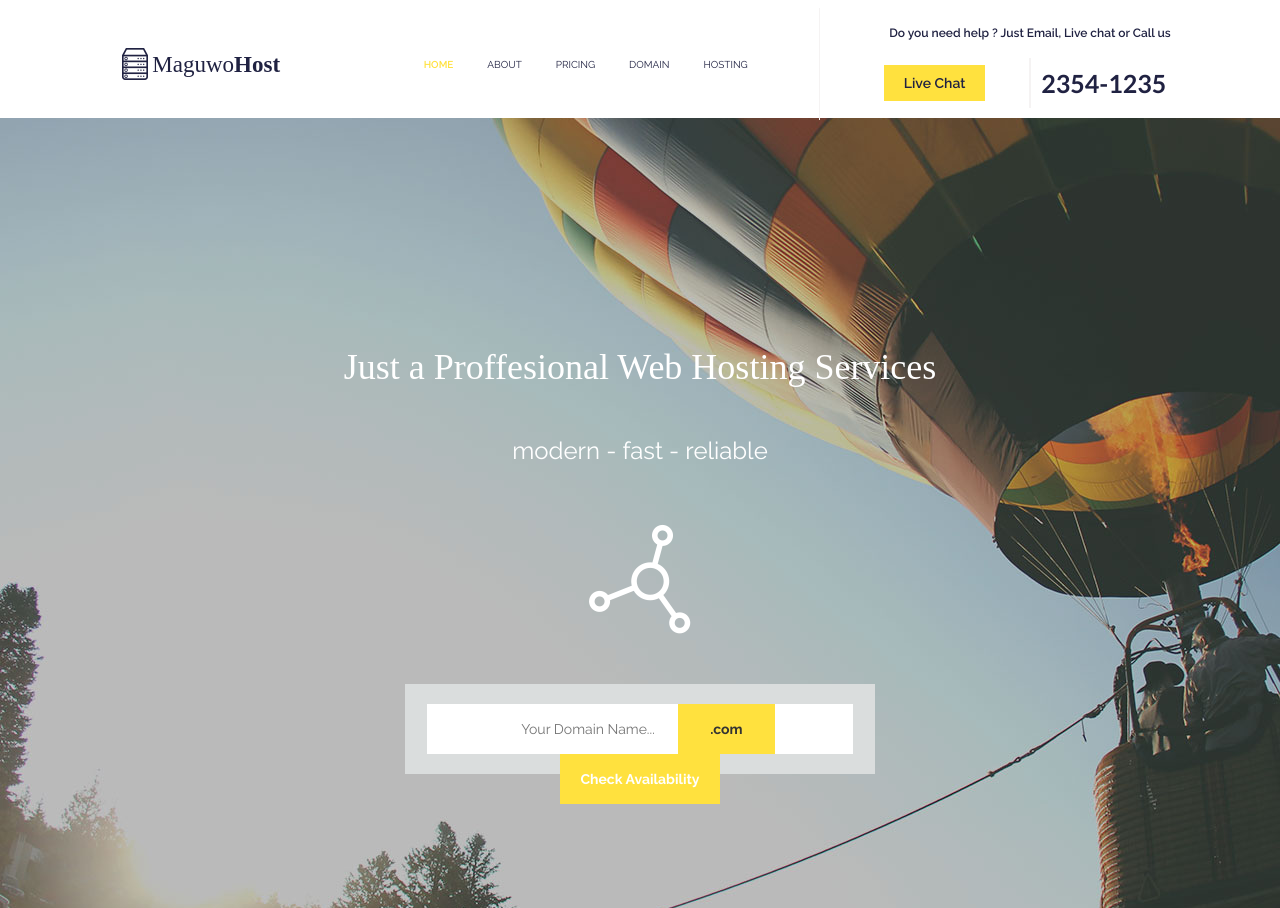
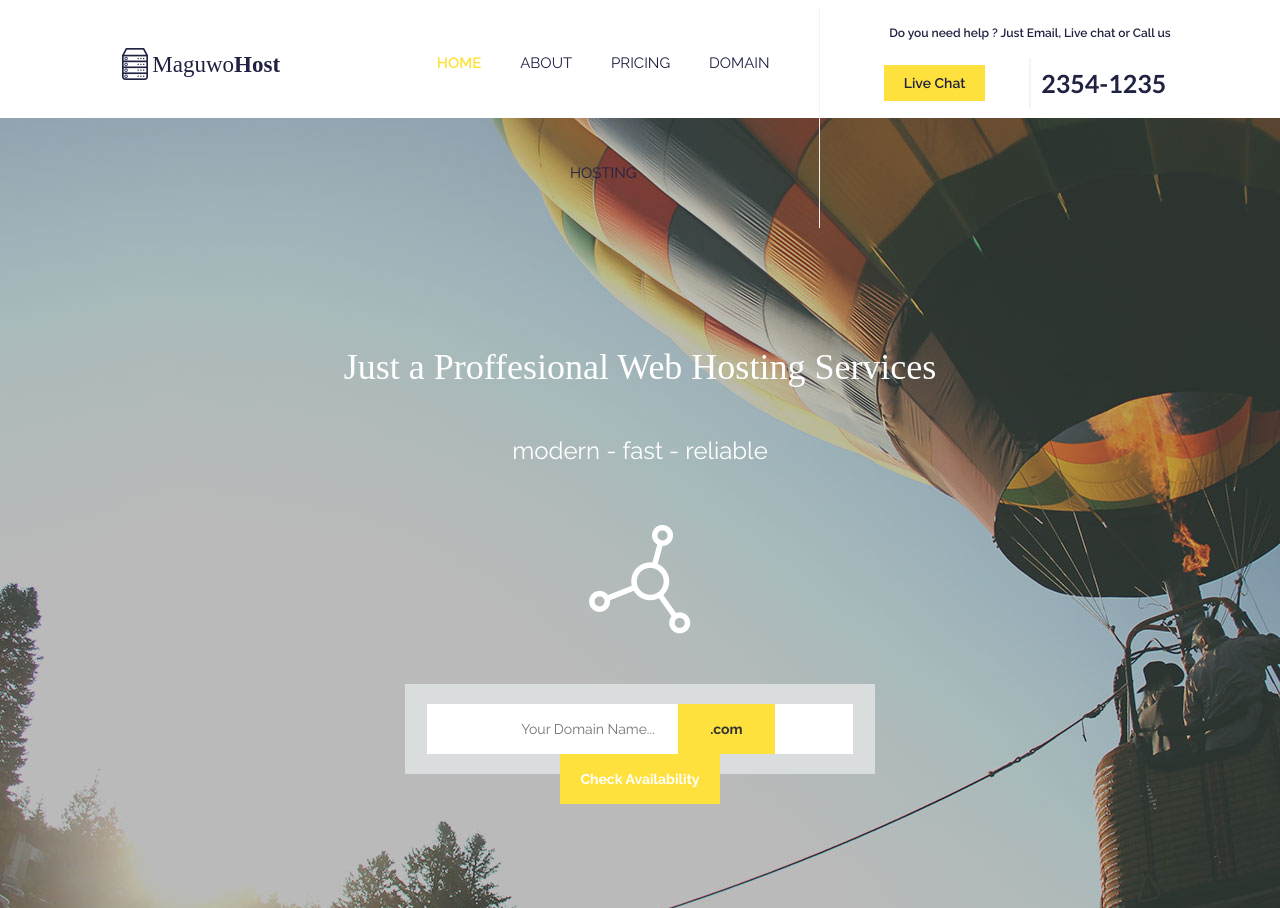
Before and after one commit to sapolginkirill/sapolginkirill.github.io, a PHP site: page / in a window 1280 px wide. Run offline with PHP 8.4, Linux system fonts and the light colour scheme.

Commit message:
Add files via upload

```diff
--- a/lesson_9/css/style.css
+++ b/lesson_9/css/style.css
@@ -35,6 +35,7 @@ header{
 	background-color: #fff;
 }
 .logo__text{
+	padding-left: 0rem;
 	font-size: 2.3rem;
 	vertical-align: sub;
 	color: #202242;
@@ -51,11 +52,11 @@ header{
 	border-right: 1px solid #f5f3f3;
 }
 .nav__ul__li{
-	font-size:1rem;
+	font-size:1.5rem;
 	font-family: 'Raleway', sans-serif;
 	display: inline-block;
-	margin: 0rem 2rem;
-	margin-left: 1rem;
+	margin: 0rem 0.5rem;
+	margin-left: 3rem;
 	text-transform: uppercase;
 }
 .nav__ul__li a:hover{
```
